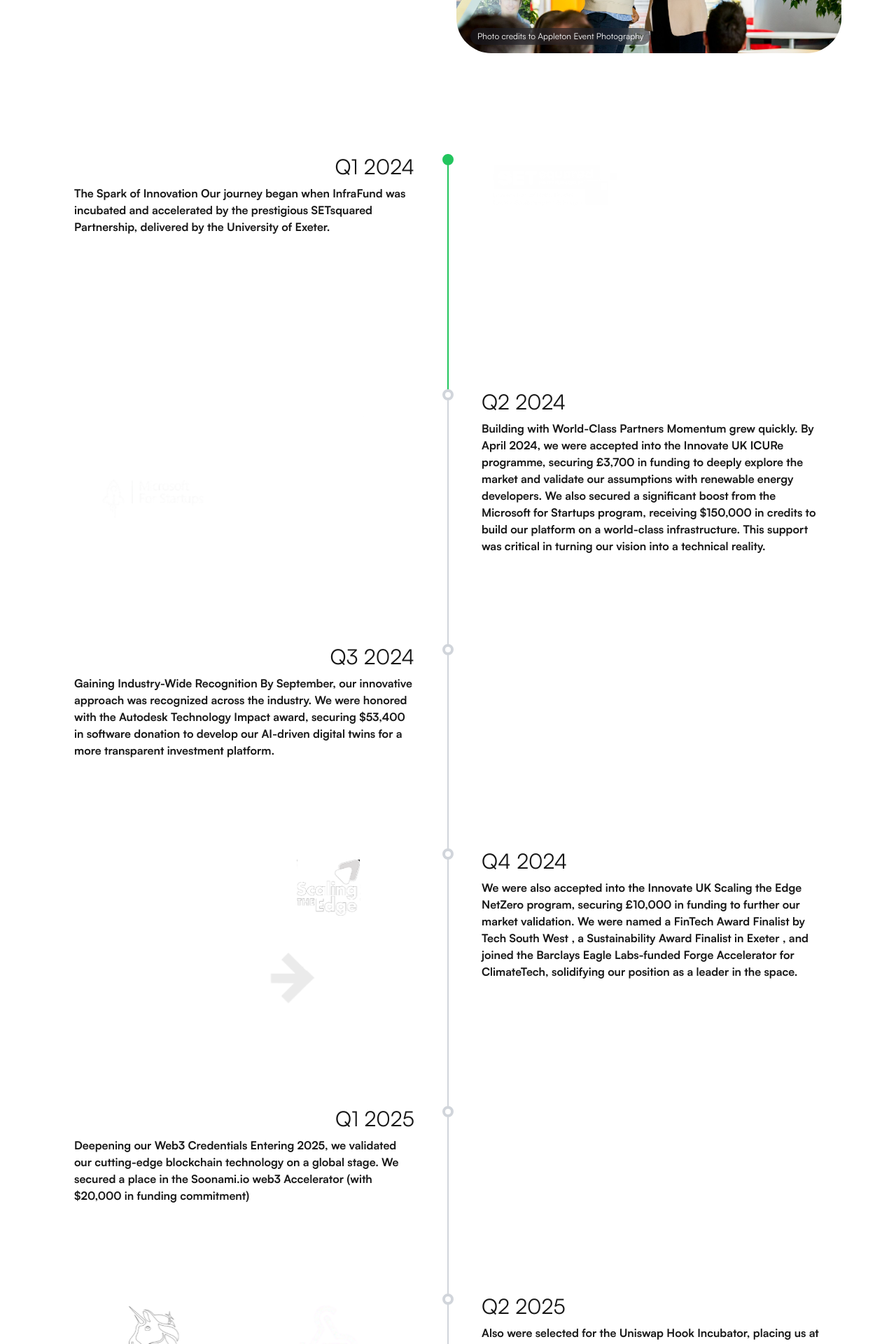
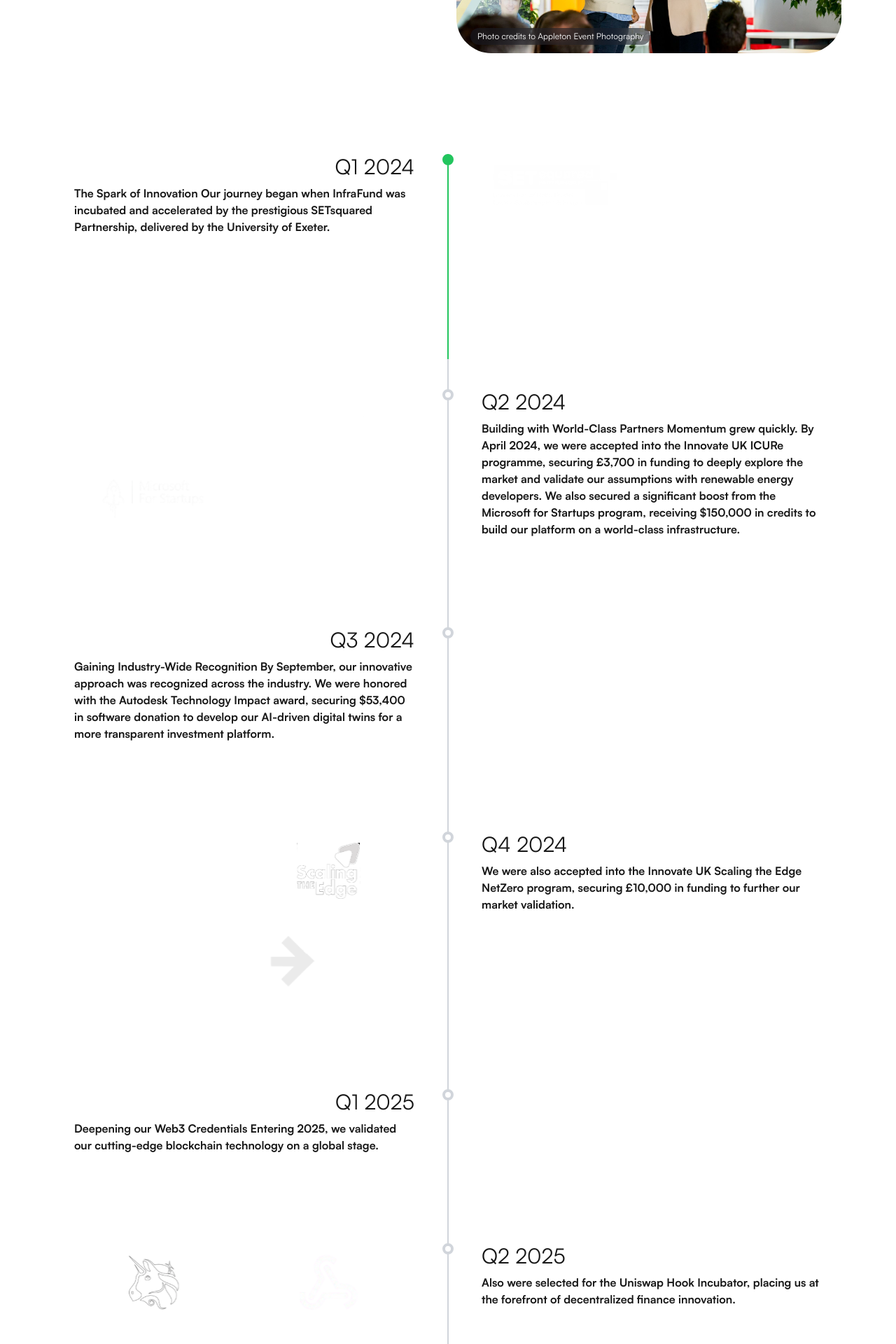
Before and after one commit to InfraFund-net7/landing-pro, a Next.js app: page /about-us in a window 1280 px wide. Shown: the part 2577-4497 px from the top of the page at 70% size. Built offline with nearby package versions, Linux system fonts and the light colour scheme.

Commit message:
fix the nodes as the copilot check

```diff
--- a/src/component/timeline-about-us.tsx
+++ b/src/component/timeline-about-us.tsx
@@ -3,6 +3,7 @@
 import { partners } from "@/data/partners"
 import Image from "next/image"
 import { useEffect, useState, useRef } from "react"
+
 type TimelineItem = {
     quarter: string
     description: string
@@ -20,7 +21,7 @@
         {
             quarter: "Q2 2024",
             description:
-                "Building with World-Class Partners Momentum grew quickly. By April 2024, we were accepted into the Innovate UK ICURe programme, securing £3,700 in funding to deeply explore the market and validate our assumptions with renewable energy developers. We also secured a significant boost from the Microsoft for Startups program, receiving $150,000 in credits to build our platform on a world-class infrastructure. This support was critical in turning our vision into a technical reality.",
+                "Building with World-Class Partners Momentum grew quickly. By April 2024, we were accepted into the Innovate UK ICURe programme, securing £3,700 in funding to deeply explore the market and validate our assumptions with renewable energy developers. We also secured a significant boost from the Microsoft for Startups program, receiving $150,000 in credits to build our platform on a world-class infrastructure.",
             logos: ["ICURe", "Microsoft", "MicrosoftStartup", "InnovateUK"],
         },
         {
@@ -32,13 +33,13 @@
         {
             quarter: "Q4 2024",
             description:
-                "We were also accepted into the Innovate UK Scaling the Edge NetZero program, securing £10,000 in funding to further our market validation. We were named a FinTech Award Finalist by Tech South West , a Sustainability Award Finalist in Exeter , and joined the Barclays Eagle Labs-funded Forge Accelerator for ClimateTech, solidifying our position as a leader in the space.",
+                "We were also accepted into the Innovate UK Scaling the Edge NetZero program, securing £10,000 in funding to further our market validation.",
             logos: ["InnovateUK", "ScalingEdge", "ExeterSustainability", "HelixWay"],
         },
         {
             quarter: "Q1 2025",
             description:
-                "Deepening our Web3 Credentials Entering 2025, we validated our cutting-edge blockchain technology on a global stage. We secured a place in the Soonami.io web3 Accelerator (with $20,000 in funding commitment) ",
+                "Deepening our Web3 Credentials Entering 2025, we validated our cutting-edge blockchain technology on a global stage.",
             logos: ["Soonami"],
         },
         {
@@ -60,17 +61,27 @@
     ]
 
     const [nodeStates, setNodeStates] = useState<number[]>(() => {
-        const arr = new Array(timelineData.length).fill(0);
-        arr[0] = 1;
-        return arr;
+        const arr = new Array(timelineData.length).fill(0)
+        arr[0] = 1
+        return arr
     })
     const [lineProgress, setLineProgress] = useState<number[]>(() => new Array(timelineData.length - 1).fill(0))
+
     const nodeRefs = useRef<(HTMLDivElement | null)[]>([])
+    const nodeStatesRef = useRef(nodeStates)
+    const lineProgressRef = useRef(lineProgress)
 
     useEffect(() => {
+        nodeStatesRef.current = nodeStates
+    }, [nodeStates])
+
+    useEffect(() => {
+        lineProgressRef.current = lineProgress
+    }, [lineProgress])
+    useEffect(() => {
         const handleScroll = () => {
-            const newNodeStates = [...nodeStates]
-            const newLineProgress = [...lineProgress]
+            const newNodeStates = [...nodeStatesRef.current]
+            const newLineProgress = [...lineProgressRef.current]
 
             nodeRefs.current.forEach((node, index) => {
                 if (!node) return
@@ -78,7 +89,12 @@
                 const rect = node.getBoundingClientRect()
                 const windowHeight = window.innerHeight
                 const triggerPoint = windowHeight / 2
-
+                if (rect.top < triggerPoint && rect.bottom > triggerPoint) {
+                    newNodeStates[index] = 1
+                } else {
+                    if (rect.bottom < triggerPoint) newNodeStates[index] = 1
+                    else newNodeStates[index] = 0
+                }
                 if (index > 0) {
                     const prevNode = nodeRefs.current[index - 1]
                     if (prevNode) {
@@ -86,12 +102,7 @@
                         const segmentHeight = rect.top - prevRect.top
                         const scrolledPast = triggerPoint - prevRect.top
                         const progress = Math.max(0, Math.min(100, (scrolledPast / segmentHeight) * 100))
-
                         newLineProgress[index - 1] = progress
-
-                        if (progress >= 100) {
-                            newNodeStates[index] = 1
-                        }
                     }
                 }
             })
@@ -105,10 +116,10 @@
         return () => window.removeEventListener("scroll", handleScroll)
     }, [])
 
-    const isQuarterLeft = (index: number) => index % 2 === 0;
+    const isQuarterLeft = (index: number) => index % 2 === 0
 
     return (
-        <div className="min-h-screen w-full  py-20 px-4">
+        <div className="min-h-screen w-full py-20 px-4">
             <div className="max-w-6xl mx-auto">
                 <div className="relative">
                     {timelineData.map((_, index) => {
@@ -122,12 +133,11 @@
                                     top: `${(index * 100) / (timelineData.length - 1)}%`,
                                     height: `${100 / (timelineData.length - 1)}%`,
                                     background: `linear-gradient(to bottom, rgb(34, 197, 94) ${progress}%, rgb(209, 213, 219) ${progress}%)`,
-                                    transition: "background 0.1s linear",
+                                    transition: "background 0.2s linear",
                                 }}
                             />
                         )
                     })}
-
                     {timelineData.map((item, index) => {
                         const isGreen = nodeStates[index] === 1
                         const quarterLeft = isQuarterLeft(index)
@@ -144,6 +154,7 @@
                                         transition: "all 0.3s ease",
                                     }}
                                 />
+
                                 <div className="flex flex-row items-start gap-8">
                                     <div className="flex-1 pr-8">
                                         {quarterLeft ? (
@@ -159,7 +170,8 @@
                                                     return (
                                                         <div
                                                             key={`${item.quarter}-${logoIndex}`}
-                                                            className="flex justify-center items-center w-fit h-fit p-4">
+                                                            className="flex justify-center items-center w-fit h-fit p-4"
+                                                        >
                                                             <Image
                                                                 src={partner.logo.src}
                                                                 alt={partner.alt}
@@ -188,7 +200,8 @@
                                                     return (
                                                         <div
                                                             key={`${item.quarter}-${logoIndex}`}
-                                                            className="flex justify-center items-center w-fit h-fit p-4">
+                                                            className="flex justify-center items-center w-fit h-fit p-4"
+                                                        >
                                                             <Image
                                                                 src={partner.logo.src}
                                                                 alt={partner.alt}
```
